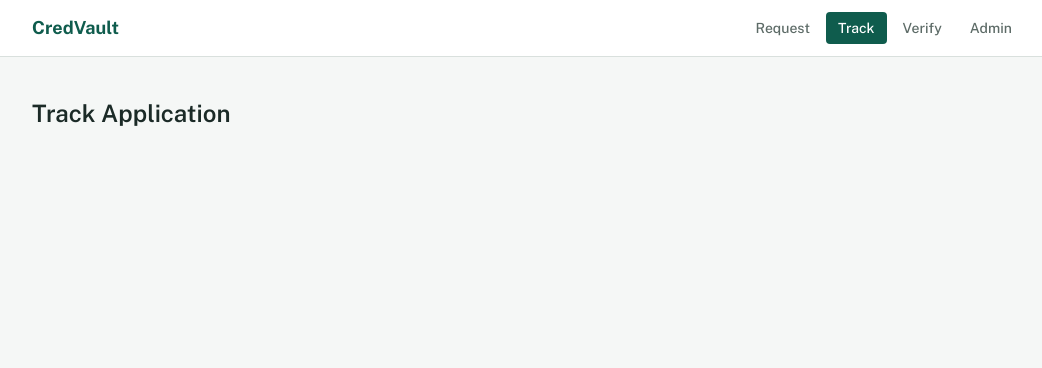
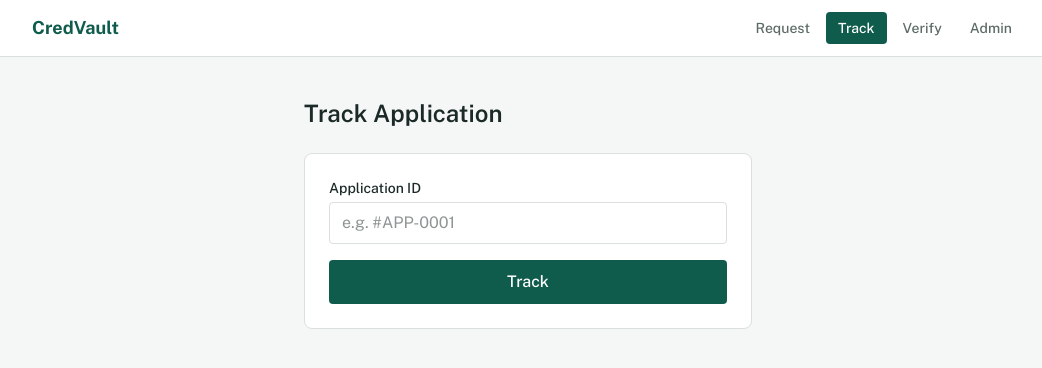
Before and after one commit to Nandish2005-maker/ELEVATE-SDE-Task-2, a React (Vite) app: page /track in a window 1280 px wide. Shown: the top 368 px of the page, without its empty margins (112-1154 px from the left). Built offline with nearby package versions, Linux system fonts and the light colour scheme.

Commit message:
feat: add track and verify pages with status badge

```diff
--- /dev/null
+++ b/src/components/StatusBadge.jsx
@@ -0,0 +1,16 @@
+const STYLES = {
+  Approved: "bg-green-100 text-green-800",
+  Valid: "bg-green-100 text-green-800",
+  Pending: "bg-amber-100 text-amber-800",
+  Rejected: "bg-red-100 text-red-800",
+  Revoked: "bg-red-100 text-red-800",
+  "Not Found": "bg-gray-200 text-gray-700",
+};
+
+export default function StatusBadge({ status }) {
+  return (
+    <span className={`inline-block rounded-full px-3 py-0.5 text-sm font-medium ${STYLES[status] ?? "bg-gray-100 text-gray-700"}`}>
+      {status}
+    </span>
+  );
+}
--- a/src/pages/Track.jsx
+++ b/src/pages/Track.jsx
@@ -1,3 +1,71 @@
+import { useState } from "react";
+import FormInput from "../components/FormInput";
+import StatusBadge from "../components/StatusBadge";
+import { useData } from "../context/DataContext";
+import { formatDate } from "../utils/formatDate";
+
 export default function Track() {
-  return <h1 className="text-2xl font-semibold">Track Application</h1>; // TODO: build in a later day
+  const { findApplication } = useData();
+  const [id, setId] = useState("");
+  const [inputError, setInputError] = useState("");
+  const [result, setResult] = useState(null); // null = nothing searched yet, "notfound" = no match
+
+  const handleChange = (e) => {
+    setId(e.target.value);
+    setInputError("");
+    setResult(null);
+  };
+
+  const handleSubmit = (e) => {
+    e.preventDefault();
+    if (!id.trim()) {
+      setInputError("Enter an Application ID");
+      return;
+    }
+    setResult(findApplication(id) ?? "notfound");
+  };
+
+  return (
+    <section className="mx-auto max-w-md">
+      <h1 className="mb-6 text-2xl font-semibold">Track Application</h1>
+
+      <form onSubmit={handleSubmit} noValidate className="space-y-4 rounded-lg border border-line bg-white p-6">
+        <FormInput
+          label="Application ID"
+          name="applicationId"
+          value={id}
+          onChange={handleChange}
+          error={inputError}
+          placeholder="e.g. #APP-0001"
+        />
+        <button type="submit" className="w-full rounded bg-brand py-2.5 font-medium text-white hover:bg-brand-dark">
+          Track
+        </button>
+      </form>
+
+      {result === "notfound" && (
+        <div className="mt-6 rounded-lg border border-red-300 bg-red-50 p-4 text-red-800">
+          No application found with this ID. Check the ID and try again.
+        </div>
+      )}
+
+      {result && result !== "notfound" && (
+        <dl className="mt-6 space-y-3 rounded-lg border border-line bg-white p-6">
+          <Row label="Application ID" value={result.id} />
+          <Row label="Name" value={result.name} />
+          <Row label="Status" value={<StatusBadge status={result.status} />} />
+          <Row label="Submission Date" value={formatDate(result.submittedOn)} />
+        </dl>
+      )}
+    </section>
+  );
 }
+
+function Row({ label, value }) {
+  return (
+    <div className="flex items-center justify-between gap-4">
+      <dt className="text-muted">{label}</dt>
+      <dd className="font-medium">{value}</dd>
+    </div>
+  );
+}
--- a/src/pages/Verify.jsx
+++ b/src/pages/Verify.jsx
@@ -1,3 +1,73 @@
+import { useState } from "react";
+import FormInput from "../components/FormInput";
+import StatusBadge from "../components/StatusBadge";
+import { useData } from "../context/DataContext";
+import { formatDate } from "../utils/formatDate";
+
 export default function Verify() {
-  return <h1 className="text-2xl font-semibold">Verify Certificate</h1>; // TODO: build in a later day
+  const { findCertificate } = useData();
+  const [id, setId] = useState("");
+  const [inputError, setInputError] = useState("");
+  const [result, setResult] = useState(null); // null = nothing searched yet, "notfound" = no match
+
+  const handleChange = (e) => {
+    setId(e.target.value);
+    setInputError("");
+    setResult(null);
+  };
+
+  const handleSubmit = (e) => {
+    e.preventDefault();
+    if (!id.trim()) {
+      setInputError("Enter a Certificate ID");
+      return;
+    }
+    setResult(findCertificate(id) ?? "notfound");
+  };
+
+  return (
+    <section className="mx-auto max-w-md">
+      <h1 className="mb-6 text-2xl font-semibold">Verify Certificate</h1>
+
+      <form onSubmit={handleSubmit} noValidate className="space-y-4 rounded-lg border border-line bg-white p-6">
+        <FormInput
+          label="Certificate ID"
+          name="certificateId"
+          value={id}
+          onChange={handleChange}
+          error={inputError}
+          placeholder="e.g. CERT-0001"
+        />
+        <button type="submit" className="w-full rounded bg-brand py-2.5 font-medium text-white hover:bg-brand-dark">
+          Verify
+        </button>
+      </form>
+
+      {result === "notfound" && (
+        <div className="mt-6 flex items-center justify-between gap-4 rounded-lg border border-red-300 bg-red-50 p-4 text-red-800">
+          <span>No certificate found with this ID. Check the ID and try again.</span>
+          <StatusBadge status="Not Found" />
+        </div>
+      )}
+
+      {result && result !== "notfound" && (
+        <dl className="mt-6 space-y-3 rounded-lg border border-line bg-white p-6">
+          <Row label="Certificate ID" value={result.id} />
+          <Row label="Name" value={result.name} />
+          <Row label="Phone" value={result.phone} />
+          <Row label="Issued On" value={formatDate(result.issuedOn)} />
+          <Row label="Status" value={<StatusBadge status={result.status} />} />
+        </dl>
+      )}
+    </section>
+  );
 }
+
+function Row({ label, value }) {
+  return (
+    <div className="flex items-center justify-between gap-4">
+      <dt className="text-muted">{label}</dt>
+      <dd className="font-medium">{value}</dd>
+    </div>
+  );
+}
--- /dev/null
+++ b/src/utils/formatDate.js
@@ -0,0 +1,3 @@
+// "2026-11-19" -> "19 Nov 2026"
+export const formatDate = (iso) =>
+  new Date(iso).toLocaleDateString("en-IN", { day: "2-digit", month: "short", year: "numeric" });
```
